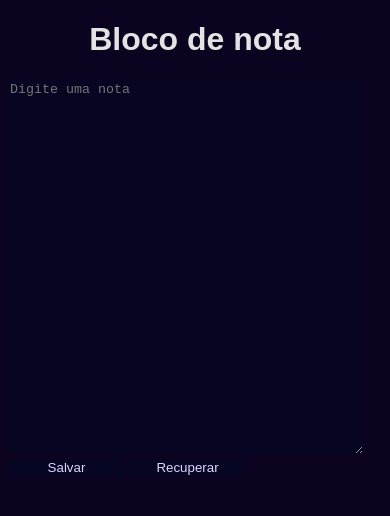
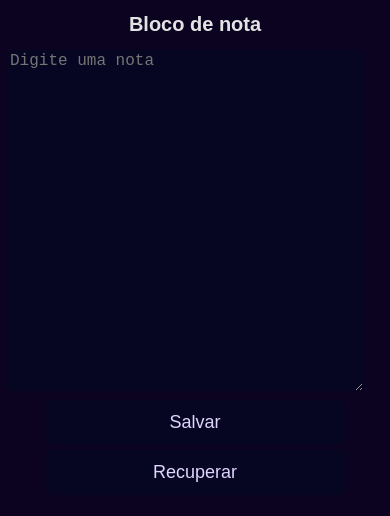
Before and after one commit to manequi/Bloco-de-notas, a plain HTML site: page index.html in a window 390 px wide. Drawn offline with Linux system fonts and the light colour scheme.

Commit message:
Add files via upload

```diff
--- a/style.css
+++ b/style.css
@@ -28,3 +28,22 @@ button {
     display:flex;
     position: center;
 }
+@media (max-width: 768px) {
+    h1 {
+        font-size: 20px;
+    }
+
+    textarea {
+        width: 90vw;
+        height: 40vh; /* Ajusta a altura para caber na tela */
+        font-size: 16px; /* Aumenta o tamanho do texto */
+    }
+
+    button {
+        width: 80%; /* Faz os botões ocuparem quase toda a largura */
+        font-size: 18px;
+        padding: 12px;
+        margin: 5px auto; /* Centraliza */
+        display: block; /* Coloca os botões um abaixo do outro */
+    }
+}
```
